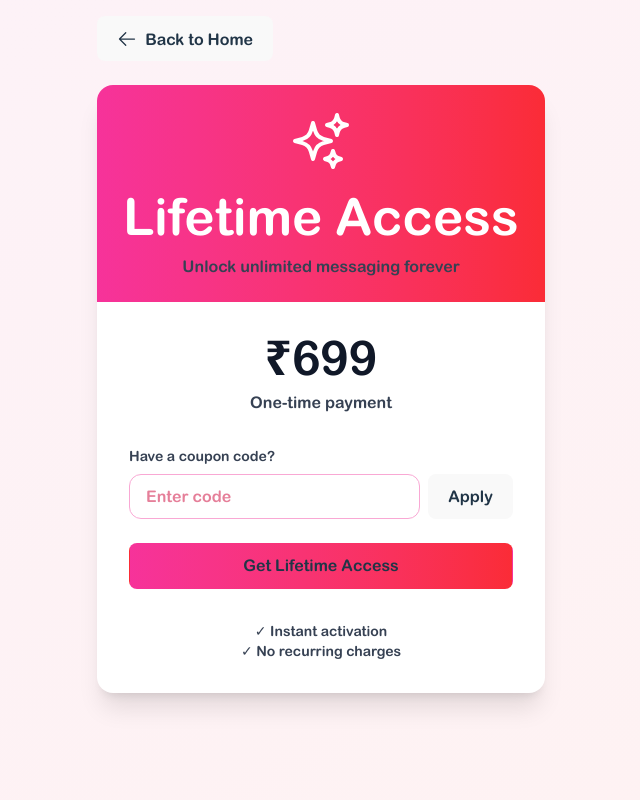
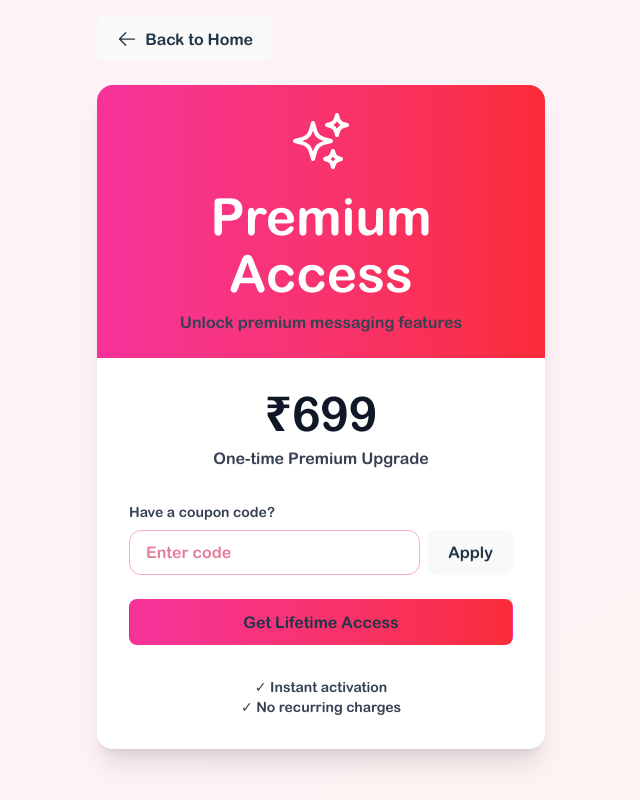
Before and after one commit to nikhil-kamboj420/HumDono-Client-Project, a React (Vite) app in the folder frontend/: page /subscription in a window 1280 px wide. Shown: the whole page, without its empty margins (319-959 px from the left). Built offline with nearby package versions, Linux system fonts and the light colour scheme; no server answers; sample sign-in values are in the browser's storage.

Commit message:
fixes text content

```diff
--- a/frontend/src/pages/LifetimeSubscription.jsx
+++ b/frontend/src/pages/LifetimeSubscription.jsx
@@ -94,8 +94,8 @@ export default function LifetimeSubscription() {
           {/* Header */}
           <div className="bg-gradient-to-r from-pink-500 to-red-500 p-6 text-white text-center">
             <SparklesIcon className="w-16 h-16 mx-auto mb-4" />
-            <h1 className="text-3xl font-bold mb-2">Lifetime Access</h1>
-            <p className="text-pink-100">Unlock unlimited messaging forever</p>
+            <h1 className="text-3xl font-bold mb-2">Premium Access</h1>
+            <p className="text-pink-100">Unlock premium messaging features</p>
           </div>
 
           {/* Price */}
@@ -110,7 +110,7 @@ export default function LifetimeSubscription() {
             <div className="text-5xl font-bold text-gray-900 mb-2">
               ₹{finalPrice}
             </div>
-            <p className="text-gray-600">One-time payment</p>
+            <p className="text-gray-600">One-time Premium Upgrade</p>
             {discount > 0 && (
               <div className="mt-2 inline-block bg-green-100 text-green-700 px-3 py-1 rounded-full text-sm font-medium">
                 You save ₹{discount}!
```
